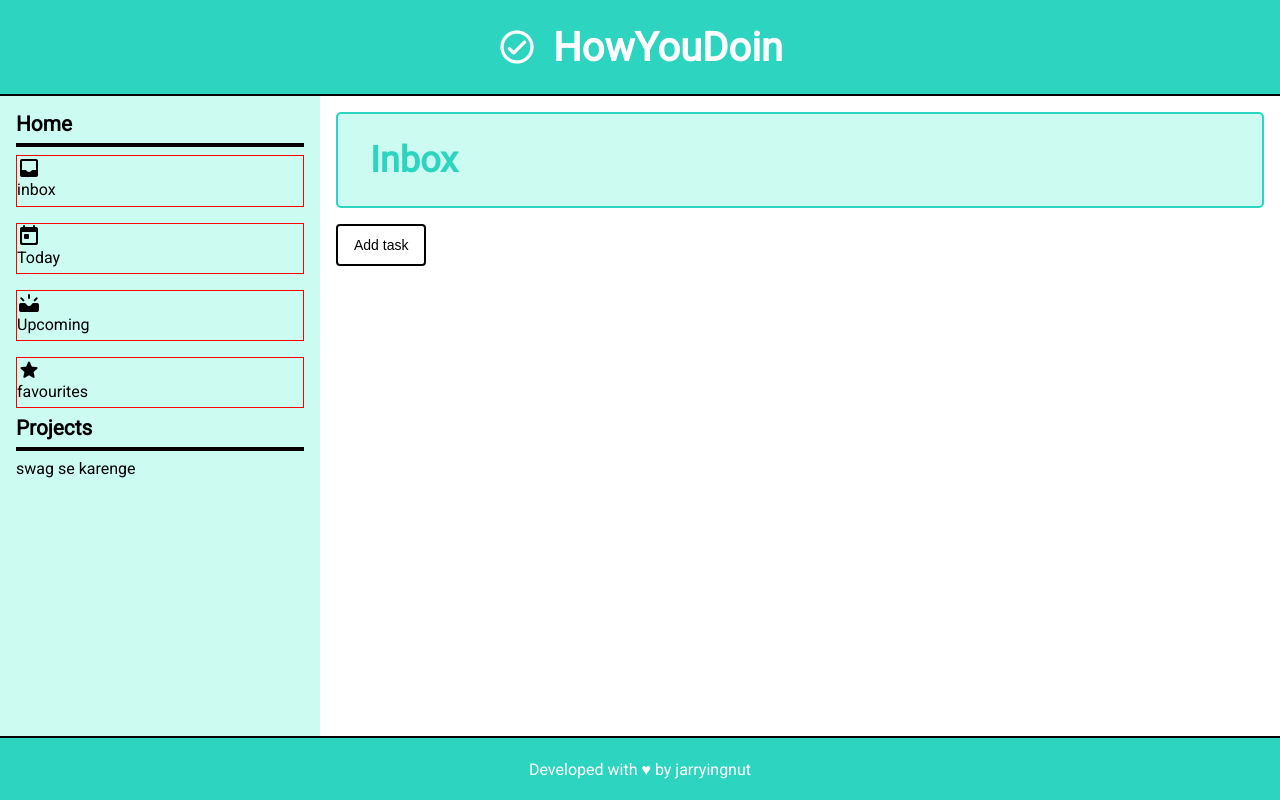
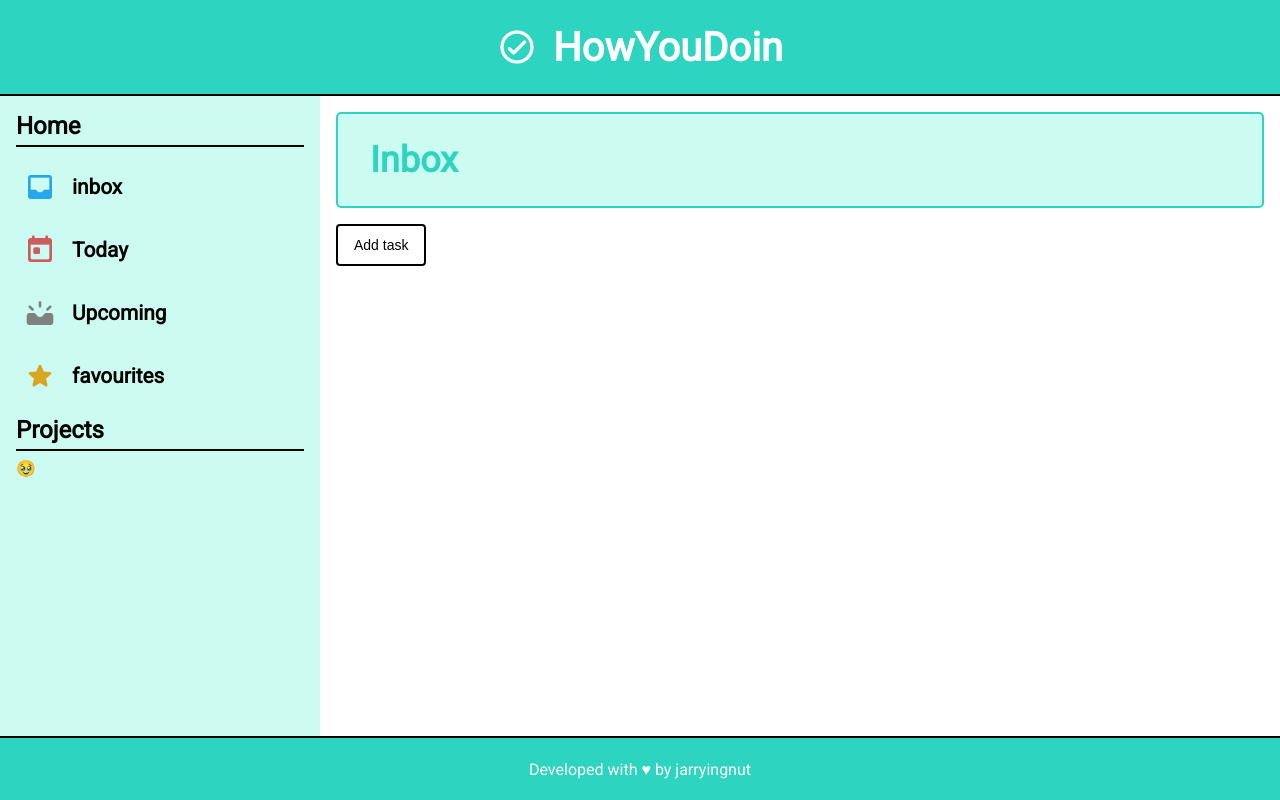
Before and after one commit to growindiedev/howyoudoin, a website built with webpack: page src/index.html in a window 1280 px wide. Built offline with nearby package versions, Linux system fonts and the light colour scheme.

Commit message:
enhance home project icons

```diff
--- a/src/index.html
+++ b/src/index.html
@@ -33,7 +33,7 @@
       </div>
       <div class="projects-heading">Projects</div>
       <div class="projects-container">
-        <p>swag se karenge</p>
+        <span>🥹</span>
       </div>
     </div>
     <div class="main-view">
--- a/src/style.scss
+++ b/src/style.scss
@@ -52,16 +52,39 @@ body {
   .home-container, .projects-container {
     display: grid;
     grid-template-rows: repeat(4, 1fr);
-    gap: 1rem;
+    //gap: 0.5rem;
     .home-item, .projects-item {
       // border: 2px solid #000;
       // border-radius: 5px;
       // margin-bottom: 10px;
-      // padding: 0.5rem;
-      // display: flex;
-      border: 1px solid red;
+      font-size: 1.3rem;
+      font-weight: 900;
+      padding: 0.5rem;
+      display: flex;
+      cursor: pointer;
+      //border: 1px solid red;
       align-items: center;
       gap: 1rem;
+    }
+
+    .inbox {
+      color: rgb(39, 167, 235);
+    }
+
+    .today {
+      color: indianred;
+    }
+
+    .upcoming {
+      color: gray;
+    }
+
+    .favourites {
+      color: goldenrod;
+    }
+
+    .inbox, .today, .upcoming, .favourites {
+      font-size: 2rem;
     }
 
   }
@@ -69,10 +92,10 @@ body {
 
 
   .home-heading, .projects-heading {
-    font-size: 1.3rem;
+    font-size: 1.5rem;
     font-weight: bolder;
     text-align: left;
-    border-bottom: 4px solid black;
+    border-bottom: 2px solid black;
   }
 
   > * {
```
